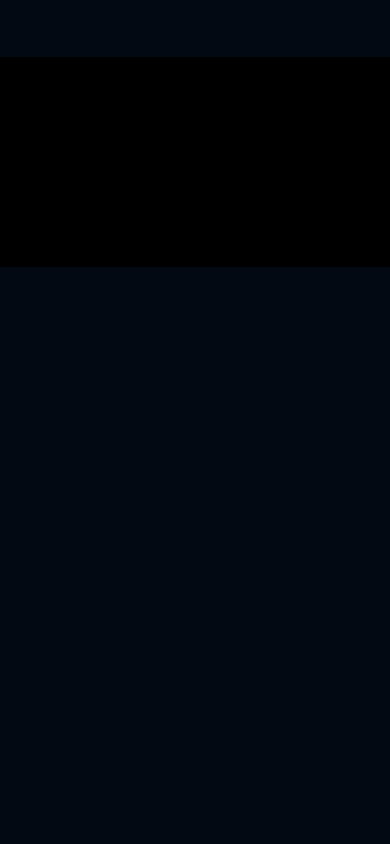
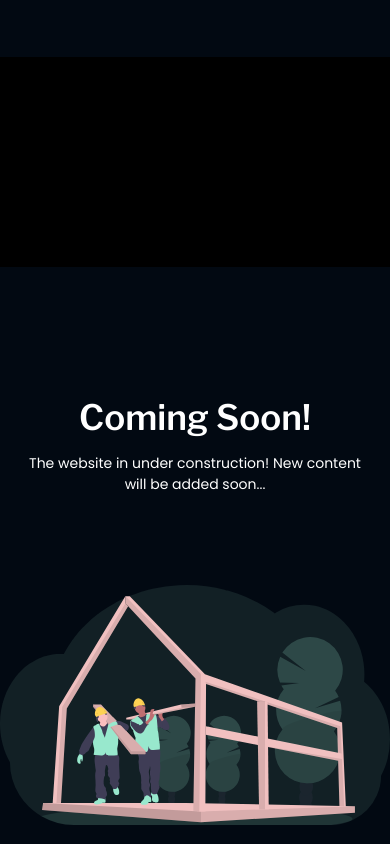
Before and after one commit to ayushgupta-06/Portfolio, a plain HTML site: page index.html in a window 390 px wide. Shown: the part 1966-2810 px from the top of the page. Before the commit the page ends 2233 px from the top, so only its background shows below. Drawn offline with nearby package versions, Linux system fonts and the light colour scheme; no server answers.

Commit message:
Coming Soon Page Added

```diff
--- a/css/responsive.css
+++ b/css/responsive.css
@@ -45,7 +45,7 @@
     height: 500px;
   }
 }
-@media (max-width: 1020px) {
+@media (max-width: 1024px) {
   body {
     font-size: 15px;
   }
@@ -62,6 +62,18 @@
   #home .home-txt {
     padding: 3em;
   }
+  /* #blog .blogs-container .cards{
+    height: 60%;
+  }
+  #blog .blogs-container .about-blog .blog-description{
+
+  }
+  #blog .blogs-container .cards .about-blog{
+    padding: 0.2em;
+  }
+  #blog .blogs-container .coming-soon{
+    height: 60%;
+  } */
 }
 @media (max-width: 768px) {
   body {
@@ -101,6 +113,15 @@
   }
   #tech-stack .heading p{
  font-size: 3em;
+  }
+  #coming-soon .coming-soon-txt .coming-soon-txt-heading{
+    font-size: 2.5em;
+  }
+  #coming-soon .coming-soon-txt{
+    width: 60%;
+  }
+  #coming-soon .coming-soon-img{
+    width: 40%;
   }
 }
 
@@ -146,7 +167,20 @@
   #tech-stack{
     margin-top: 40%;
   }
-
+  #coming-soon{
+    flex-direction: row;
+  }
+  #coming-soon .coming-soon-txt{
+    width: 100%;
+    height: 50%;
+  }
+  #coming-soon .coming-soon-img{
+    width: 100%;
+    height: 50%;
+  }
+  #coming-soon .coming-soon-txt p {
+    text-align: center;
+  }
 }
 @media (max-width: 375px) {
   #about .about-txt {
@@ -160,4 +194,10 @@
     width: 3em;
     height: 3em;
   }
+  #coming-soon .coming-soon-txt .coming-soon-txt-heading{
+    font-size: 2em;
+  }
+  #coming-soon .coming-soon-txt .coming-soon-txt-subheading{
+    font-size: 1em;
+  }
 }
--- a/css/style.css
+++ b/css/style.css
@@ -304,3 +304,133 @@ flex-wrap: wrap;
   color: var(--blue);
   font-size: 1em;
 }
+#coming-soon{
+  margin-top: 10%;
+  width: 100%;
+  height: 38em;
+  display: flex;
+  flex-wrap: wrap;
+}
+#coming-soon .coming-soon-txt{
+  width: 50%;
+  height: 100%;
+  display: flex;
+  flex-direction: column;
+  justify-content: center;
+  align-items: center;
+  color: white;
+
+  padding: 2em;
+}
+#coming-soon .coming-soon-txt .coming-soon-txt-heading{
+width: 100%;
+font-size: 3em;
+line-height: 2em;
+font-weight: bold;
+font-family: 'Libre Franklin', sans-serif;
+}
+#coming-soon .coming-soon-txt .coming-soon-txt-subheading{
+  width: 100%;
+}
+#coming-soon .coming-soon-img{
+  width: 50%;
+  height: 100%;
+}
+#coming-soon .coming-soon-img img{
+  width: 100%;
+  height: 100%;
+}
+/* #blog{
+  margin-top: 10%;
+  width: 100%;
+  padding: 1em;
+  height: 38em;
+  border: 1px solid red;
+  display: flex;
+  flex-direction: column;
+  justify-content: space-between;
+}
+#blog .heading{
+  width: 100%;
+  border: 1px solid green;
+}
+#blog .heading p{
+  font-size: 4em;
+   color: white;
+   font-family: 'Libre Franklin', sans-serif;
+   padding-left: 1em;
+}
+#blog .blogs-container{
+  display: flex;
+  justify-content: space-around;
+  align-items: center;
+  border: 1px solid yellow;
+  height: 100%;
+}
+#blog .blogs-container .cards{
+  width: 22%;
+  height: 80%;
+  border: 1px solid blue;
+  border-radius: 1em;
+  overflow: hidden;
+  box-shadow: 0 0 10px var(--blue);
+}
+#blog .blogs-container .cards:hover{
+ transform: scale(1.1);
+}
+#blog .blogs-container .cards img{
+ width: 100%;
+ height: 40%;
+}
+#blog .blogs-container .cards .about-blog{
+  height: 50%;
+  padding: 1.5em;
+}
+#blog .blogs-container .cards .about-blog .blog-headline{
+  color: var(--blue);
+  text-align: center;
+  width: 100%;
+  font-size: 1em;
+  font-family: 'Libre Franklin', sans-serif;
+  padding: 0.5em 0;
+}
+#blog .blogs-container .cards .about-blog .blog-description{
+  color: white;
+  text-align: center;
+  width: 100%;
+  font-size: 0.8em;
+  padding: 0.5em 0;
+
+}
+#blog .blogs-container .cards .blog-button{
+  width: 100%;
+  border: 2px solid red;
+  text-align: center;
+  padding: 0.2em;
+  border-bottom-left-radius: 1em;
+  border-bottom-right-radius: 1em;
+}
+#blog .blogs-container .cards .blog-button:hover{
+background-color: #02060c;
+cursor: pointer;
+}
+#blog .blogs-container .cards a{
+  color: white;
+  width: 100%;
+  font-size: 0.9em;
+}
+#blog .blogs-container .coming-soon{
+  width: 22%;
+  height: 80%;
+  border: 1px solid blue;
+  border-radius: 1em;
+  overflow: hidden;
+  box-shadow: 0 0 10px var(--blue);
+  display: flex;
+  justify-content: center;
+  align-items: center;
+}
+#blog .blogs-container .coming-soon p{
+  color: white;
+font-size: 1.5em;
+} */
--- a/index.html
+++ b/index.html
@@ -31,7 +31,7 @@
     <p class="large">Hi, I'm </p>
     <span>Ayush Gupta </span>
     <p class="small">and I'm learning Full-stack Development.</p>
-    <a href="resources/resume.pdf" download>DOWNLOAD RESUME</a>
+    <a href="resources/Resume.pdf" download>DOWNLOAD RESUME</a>
     </div>
     <div class="home-img">
         <lottie-player class="animation" src="https://lottie.host/baa95eb0-9324-4b7d-822f-67896f7b908a/tuiUww3WVC.json" background="transparent"  speed="1" loop autoplay></lottie-player>
@@ -67,14 +67,43 @@
     <p class="quote"> </p>
     <span class="author"></span>
 </div>
+<div id="coming-soon">
+    <div class="coming-soon-txt">
+      <p class="coming-soon-txt-heading">Coming Soon!</p>
+      <p class="coming-soon-txt-subheading">The website in under construction! New content will be added soon...</p>
+    </div>
+    <div class="coming-soon-img">
+       <img src="resources/coming-soon-bg.svg" alt="COMING SOON!">
+    </div>
+</div>
 <!-- <div id="blog">
     <div class="heading">
-        <p>Blogs</p>
+        <p>Latest Blogs</p>
     </div>
-    <div class="blog-container">
-        <div class="cards" id="card1"></div>
-        <div class="cards" id="card2"></div>
-        <div class="cards" id="card3"></div>
+    <div class="blogs-container">
+        <div class="cards" id="card1">
+            <img src="resources/blog1.jpg" alt="Thumbnail">
+            <div class="about-blog">
+            <p class="blog-headline">Top 5 CSS Resources</p>
+            <p class="blog-description">In this blog, I have discussed some of the top resources to learn CSS which helped me in my web dev journey hope you find this informative.</p>
+        </div>
+        <div class="blog-button">
+        <a href="https://ayushgupta-06.hashnode.dev/top-5-resources-to-learn-css" target="_blank">Read More</a>
+    </div>
+        </div>
+        <div class="cards" id="card2">
+            <img src="resources/blog2.png" alt="Thumbnail">
+            <div class="about-blog">
+            <p class="blog-headline">My Web Development Journey</p>
+            <p class="blog-description">In this blog, I have covered my three years of journey as a developer and how I was encouraged to choose it as a career.</p>
+        </div>
+        <div class="blog-button">
+        <a href="https://ayushgupta-06.hashnode.dev/how-i-became-a-developer" target="_blank">Read More</a>
+    </div>
+        </div>
+        <div class="coming-soon" id="card3">
+            <p>COMING SOON!</p>
+        </div>
     </div>
 </div> -->
 <script src="https://unpkg.com/@lottiefiles/lottie-player@latest/dist/lottie-player.js"></script>
```
Also changed, not shown: resources/blog1.jpg (added), resources/blog2.png (added), resources/coming-soon-bg.svg (added), 1 other file.
